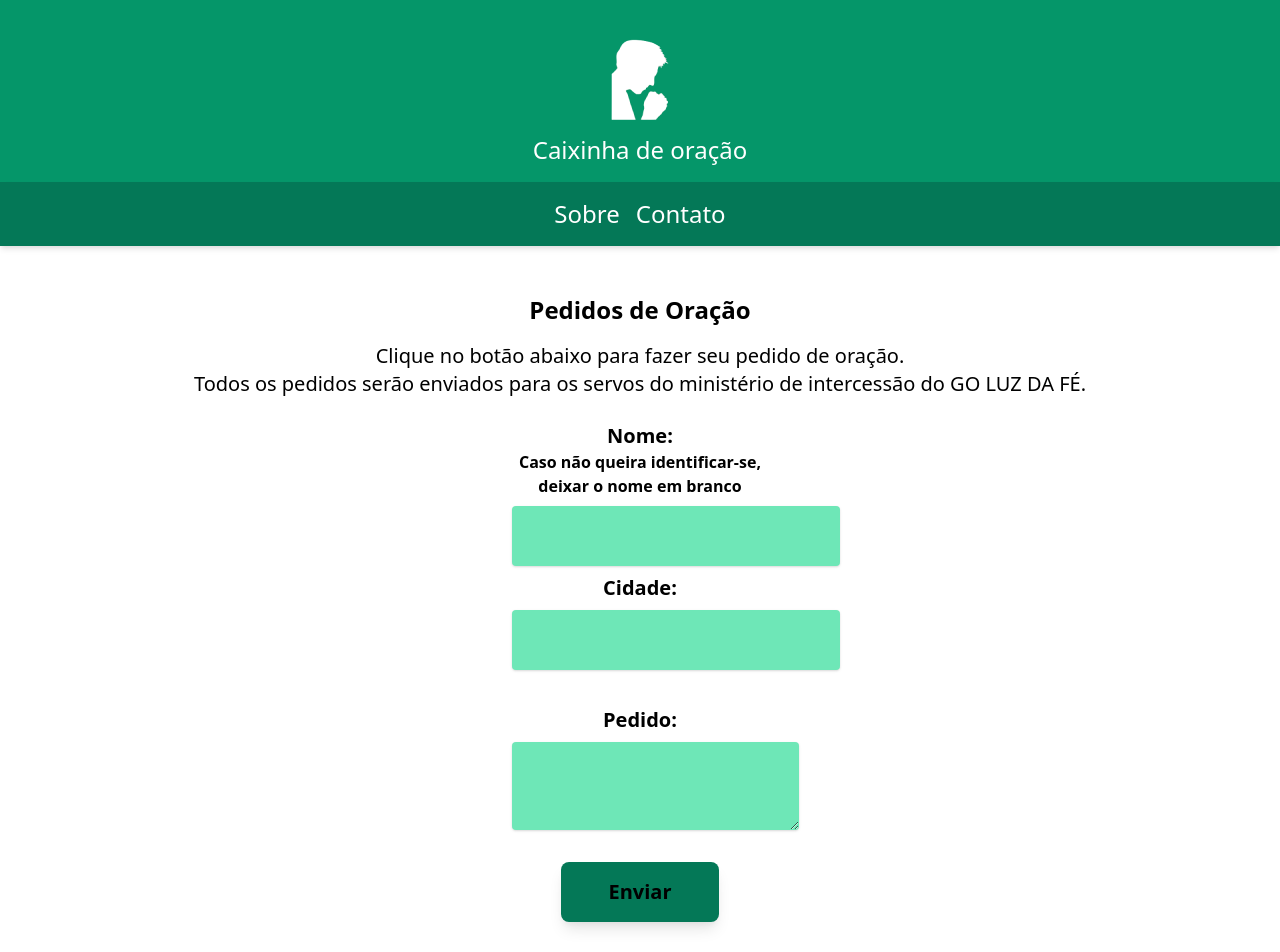
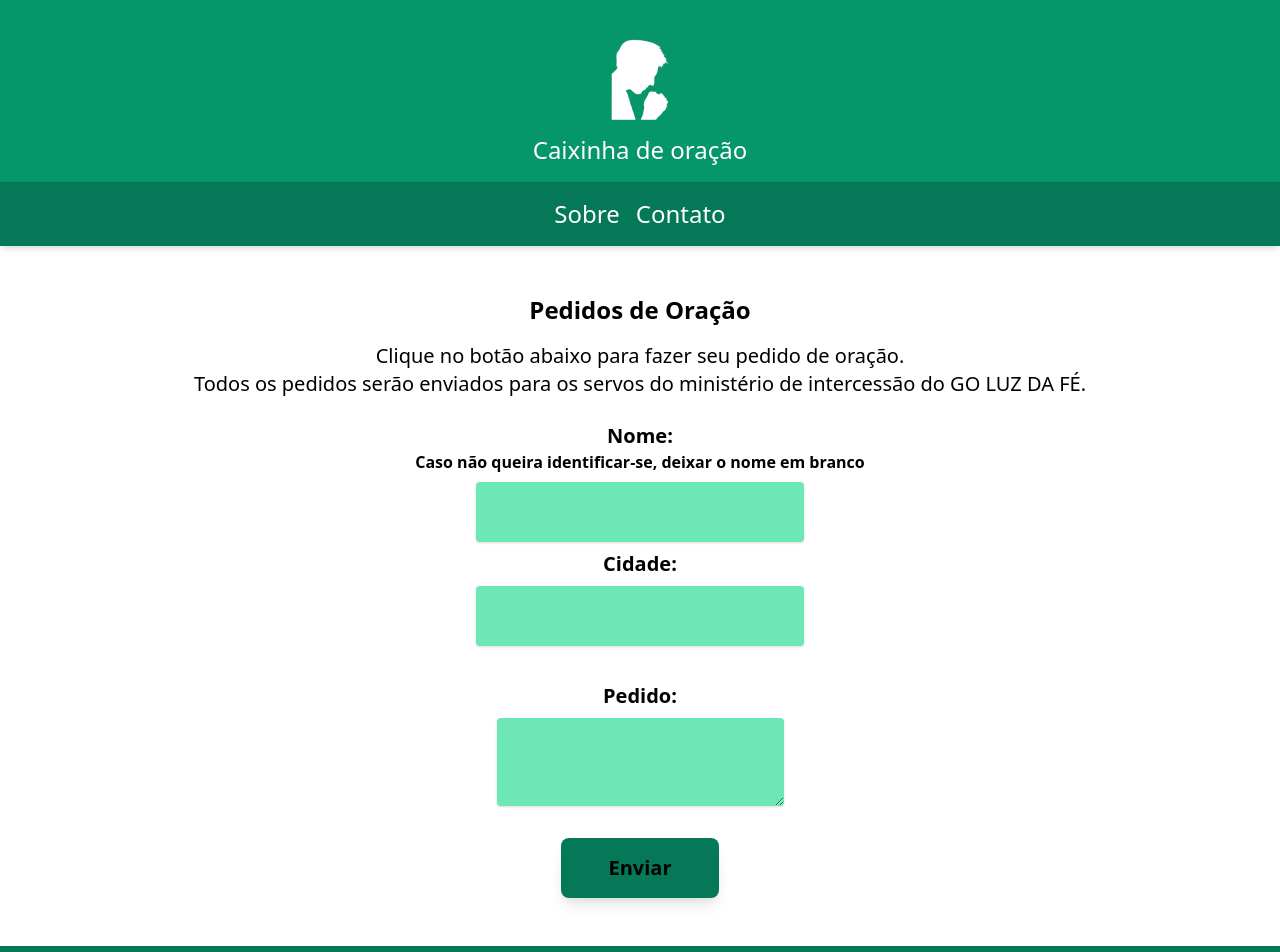
Before and after one commit to IcaroEmanuel/caixaDeOracao, a Next.js app: page /pedido-oracao in a window 1280 px wide. Shown: the top 952 px of the page. Built offline with nearby package versions, Linux system fonts and the light colour scheme.

Commit message:
Ajuste no layout da página pedido-oracao

```diff
--- a/pages/pedido-oracao.js
+++ b/pages/pedido-oracao.js
@@ -35,7 +35,7 @@ const PedidosOracao = () => {
   }
 
   return (
-    <div className=' mt-12 mb-12 text-xl'>
+    <div className='mt-12 mb-12 text-xl'>
       <PageTitle title='Pedidos de Oração' />
       <h1 className='text-center font-bold my-4 text-2xl'>Pedidos de Oração</h1>
       <p className='text-center'>
@@ -44,7 +44,7 @@ const PedidosOracao = () => {
       </p>
       {
         !sucess &&
-        <div className='w-1/5 mx-auto mt-6'>
+        <div className='mx-auto mt-6'>
           <label className='font-bold'>
             Nome: <br />
             <p className='text-base'>Caso não queira identificar-se, deixar o nome em branco</p>
```
